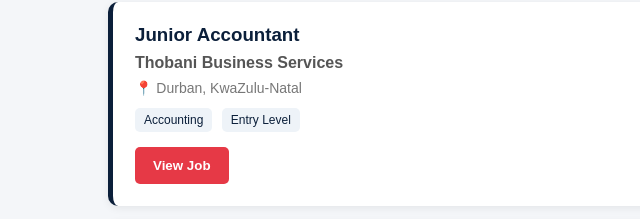
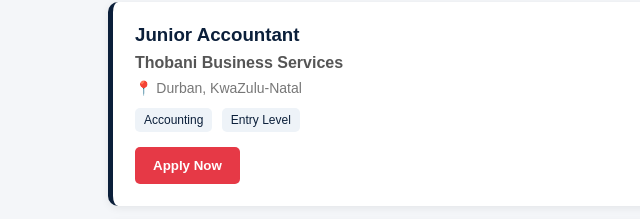
Before and after one commit to Thobanijobs-SA/thobanijobs, a plain HTML site: page index.html in a window 1280 px wide. Shown: the part 866-1085 px from the top of the page, 0-640 px from the left. Drawn offline with Linux system fonts and the light colour scheme.

Commit message:
Change button text and link for job application

```diff
--- a/index.html
+++ b/index.html
@@ -405,8 +405,9 @@
 
 <br>
 
-<button class="apply" onclick="alert('Application information will be added soon.')">
-View Job
+<button class="apply" onclick="window.open('https://tally.so/r/WOx64N', '_blank')">
+Apply Now
+</button>
 </button>
 
 </div>
```
